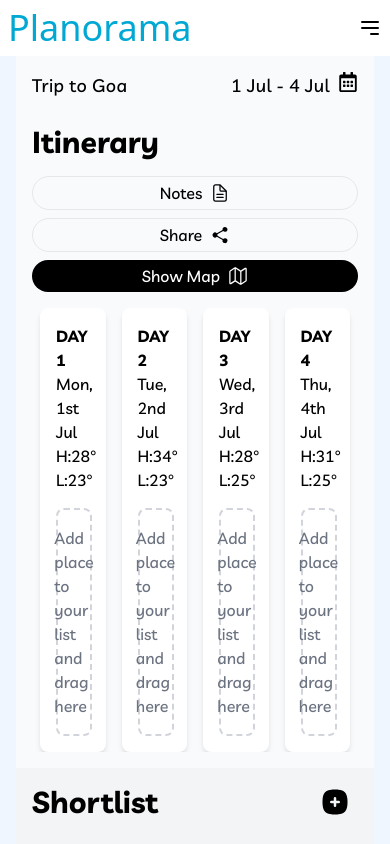
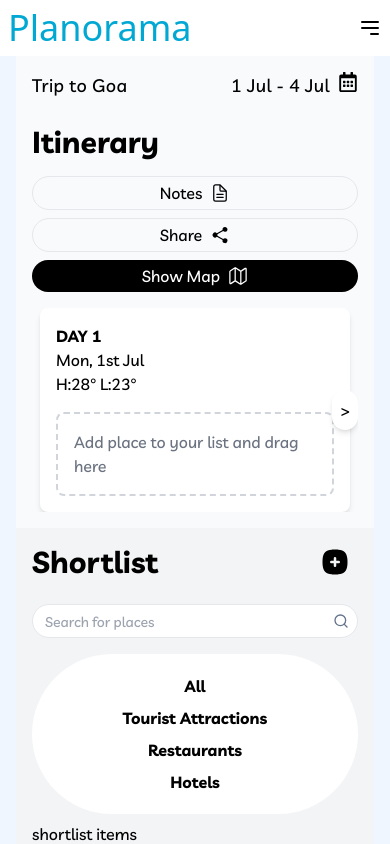
Before and after one commit to Mansherius/travel-planner-zool, a Next.js app in the folder travel-planner/: page /itinerary in a window 390 px wide. Shown: the top 844 px of the page. Built offline with nearby package versions, Linux system fonts and the light colour scheme; a web font is replaced by a local one.

Commit message:
Fixed carousel responsiveness and most of the shortlist

```diff
--- a/travel-planner/src/app/itinerary/page.tsx
+++ b/travel-planner/src/app/itinerary/page.tsx
@@ -48,9 +48,7 @@
               onClick={toggleMap}
             >
               {showMap ? "Show Shortlist" : "Show Map"}
-							{showMap ? null : (
-								<IoMapOutline size={20} className="ml-2" />
-							)}
+              {showMap ? null : <IoMapOutline size={20} className="ml-2" />}
             </button>
           </div>
         </div>
@@ -60,7 +58,7 @@
       <section
         className={`transition-transform duration-500 w-full lg:w-[45%] flex-grow ${
           showMap ? "hidden" : "flex"
-				} flex-col`}
+        } flex-col md:flex-row`}
       >
         <div className="bg-gray-100 flex flex-col p-4 h-full">
           <div className="flex justify-between pb-2">
@@ -83,14 +81,20 @@
             </form>
           </div>
 
-					<div className="py-4 bg-white rounded-full">
-						<div className="flex justify-evenly px-4">
-							<p className="font-bold hover:text-orange-500">All</p>
-							<p className="font-bold hover:text-orange-500">
+          <div className="py-4 bg-white rounded-full" id="filterBar">
+            <div className="flex flex-col items-center md:flex-row md:items-start justify-between px-4">
+              <p className="font-bold py-1 md:py-0 md:text-xl hover:text-orange-500 px-2">
+                All
+              </p>
+              <p className="font-bold py-1 md:py-0 md:text-xl hover:text-orange-500 px-2">
                 Tourist Attractions
               </p>
-							<p className="font-bold hover:text-orange-500">Restaurants</p>
-							<p className="font-bold hover:text-orange-500">Hotels</p>
+              <p className="font-bold py-1 md:py-0 md:text-xl hover:text-orange-500 px-2">
+                Restaurants
+              </p>
+              <p className="font-bold py-1 md:py-0 md:text-xl hover:text-orange-500 px-2">
+                Hotels
+              </p>
             </div>
           </div>
           <div className="py-2 flex">shortlist items</div>
--- a/travel-planner/src/components/itinerary/Carousel.tsx
+++ b/travel-planner/src/components/itinerary/Carousel.tsx
@@ -1,4 +1,3 @@
-// Carousel.tsx
 import React, { useState, useEffect } from 'react';
 import DayCard from './DayCard';
 import { DayInfo } from './types';
@@ -9,15 +8,42 @@
 
 const Carousel: React.FC<CarouselProps> = ({ days }) => {
   const [currentIndex, setCurrentIndex] = useState(0);
+  const [carouselNumber, setCarouselNumber] = useState(4);
+
+  useEffect(() => {
+    const updateClasses = () => {
+      const screenWidth = window.innerWidth;
+      if (screenWidth < 640) {
+        setCarouselNumber(1);
+      } else if (screenWidth >= 640 && screenWidth < 1110) {
+        setCarouselNumber(2);
+      } else if (screenWidth < 1110 && screenWidth < 1350) {
+        setCarouselNumber(3);
+      } else {
+        setCarouselNumber(4);
+      }
+    };
+
+    // Initial class setting
+    updateClasses();
+
+    // Add event listener
+    window.addEventListener("resize", updateClasses);
+
+    // Clean up event listener
+    return () => {
+      window.removeEventListener("resize", updateClasses);
+    };
+  }, []);
 
   useEffect(() => {
     setCurrentIndex(0);
   }, [days]);
 
-  const visibleDays = days.slice(currentIndex, currentIndex + 4);
+  const visibleDays = days.slice(currentIndex, currentIndex + carouselNumber);
 
   const handleNext = () => {
-    if (currentIndex + 4 < days.length) {
+    if (currentIndex + carouselNumber < days.length) {
       setCurrentIndex(currentIndex + 1);
     }
   };
@@ -30,9 +56,9 @@
 
   return (
     <div className="relative overflow-hidden">
-      <div className="flex">
+      <div className="flex" style={{ flexWrap: 'nowrap' }}>
         {visibleDays.map((day, index) => (
-          <div key={index} className="w-1/4 flex-shrink-0 px-2">
+          <div key={index} className="flex-grow-0 flex-shrink-0 px-2" style={{ flexBasis: `calc(100% / ${carouselNumber})` }}>
             <DayCard {...day} />
           </div>
         ))}
@@ -42,7 +68,7 @@
           &lt;
         </button>
       )}
-      {currentIndex + 4 < days.length && (
+      {currentIndex + carouselNumber < days.length && (
         <button onClick={handleNext} className="absolute right-0 top-1/2 transform -translate-y-1/2 bg-white p-2 rounded-full shadow-md">
           &gt;
         </button>
```
Lines whose indentation alone changed are shown as unchanged.
